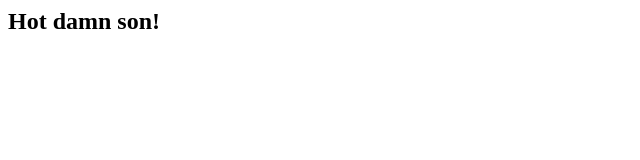
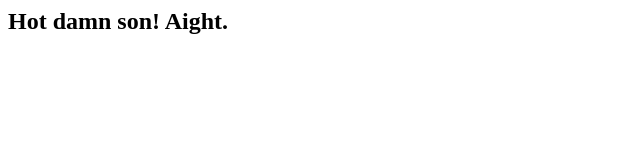
Before and after one commit to jstreb/cordova-build, a plain HTML site: page index.html in a window 1280 px wide. Shown: the whole page, without its empty margins (0-640 px from the left). Drawn offline with Linux system fonts and the light colour scheme.

Commit message:
changing it up

```diff
--- a/index.html
+++ b/index.html
@@ -1,6 +1,6 @@
 <html>
   <head></head>
   <body>
-    <h2>Hot damn son!</h2>
+    <h2>Hot damn son!  Aight.</h2>
   </body>
 </html>
```
